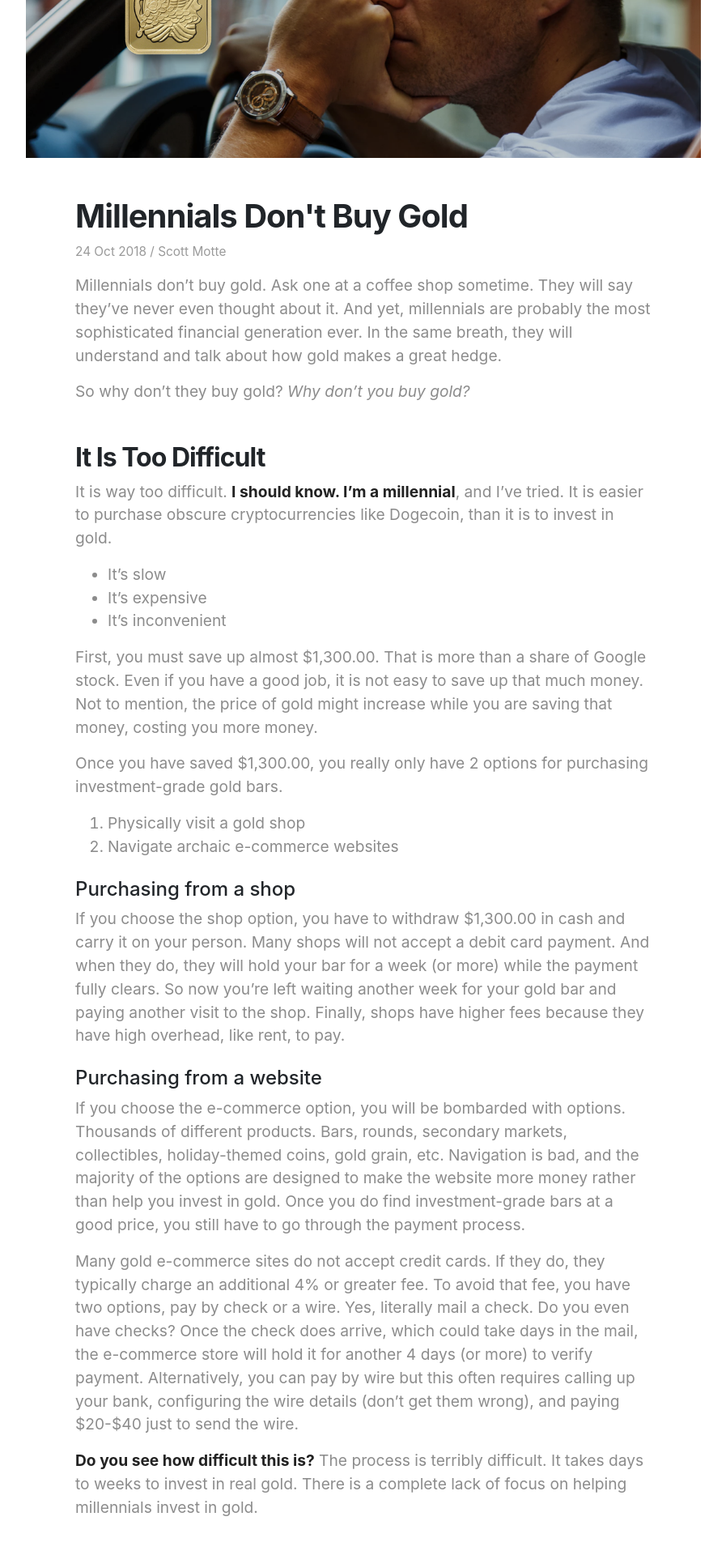
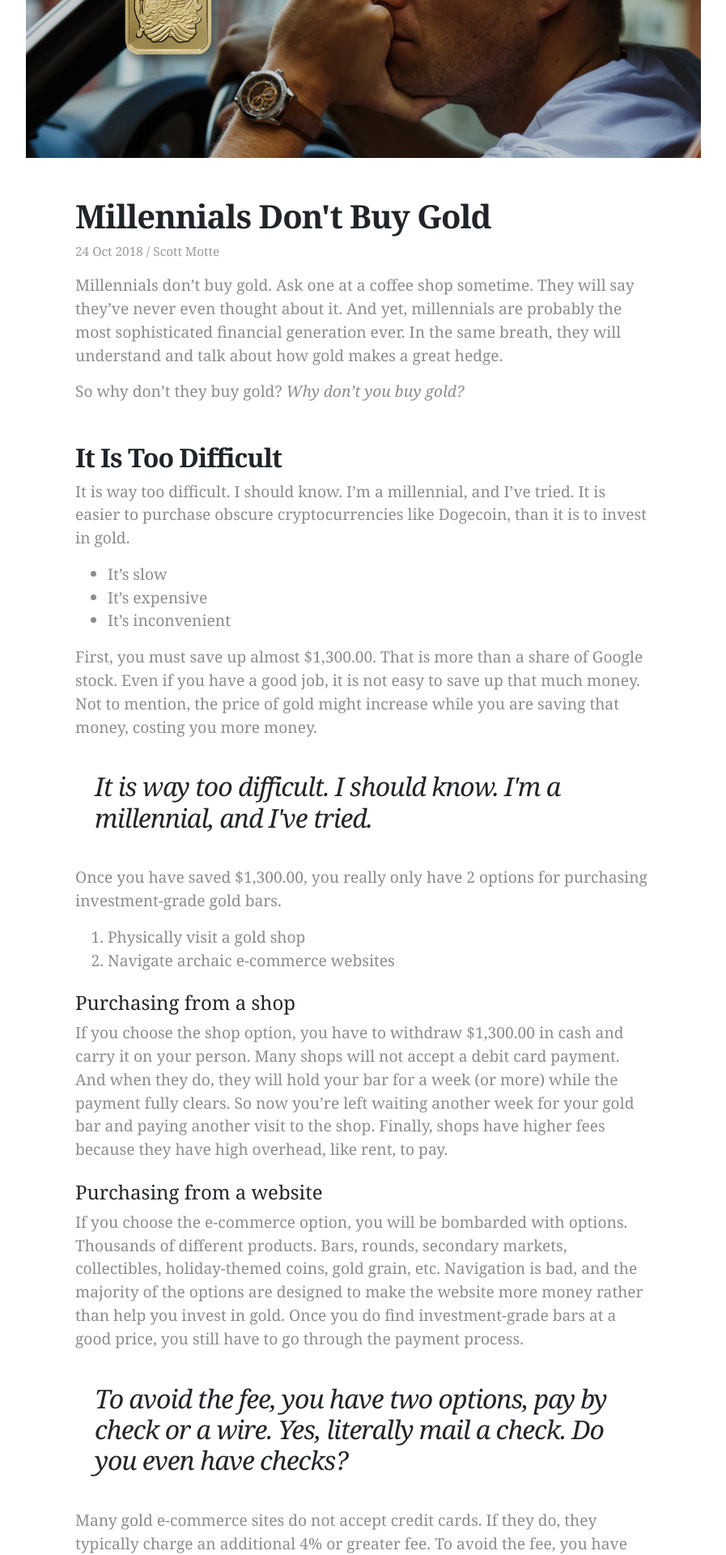
Before and after one commit to alloyX/alloyx.github.io, a Jekyll site: the page built from _posts/2018-10-24-millennials-dont-buy-gold.md, in a window 1280 px wide. Shown: the part 307-2227 px from the top of the page at 81% size, without its empty margins (191-1088 px from the left). Built offline with Jekyll 4.4.1, drawn with Linux system fonts in a browser that asks for light colours; some of the changed text lies outside the part shown.

Commit message:
Adjustments

```diff
--- a/_posts/2018-10-24-millennials-dont-buy-gold.md
+++ b/_posts/2018-10-24-millennials-dont-buy-gold.md
@@ -15,13 +15,17 @@ So why don't they buy gold? *Why don't you buy gold?*
 
 <h2 class="mt-5">It Is Too Difficult</h2>
 
-It is way too difficult. **I should know. I'm a millennial**, and I've tried. It is easier to purchase obscure cryptocurrencies like Dogecoin, than it is to invest in gold.
+It is way too difficult. I should know. I'm a millennial, and I've tried. It is easier to purchase obscure cryptocurrencies like Dogecoin, than it is to invest in gold.
 
 * It's slow
 * It's expensive
 * It's inconvenient
 
 First, you must save up almost $1,300.00. That is more than a share of Google stock. Even if you have a good job, it is not easy to save up that much money. Not to mention, the price of gold might increase while you are saving that money, costing you more money.
+
+<blockquote class="p-4">
+It is way too difficult. I should know. I'm a millennial, and I've tried.
+</blockquote>
 
 Once you have saved $1,300.00, you really only have 2 options for purchasing investment-grade gold bars.
 
@@ -36,7 +40,11 @@ If you choose the shop option, you have to withdraw $1,300.00 in cash and carry
 
 If you choose the e-commerce option, you will be bombarded with options. Thousands of different products. Bars, rounds, secondary markets, collectibles, holiday-themed coins, gold grain, etc. Navigation is bad, and the majority of the options are designed to make the website more money rather than help you invest in gold. Once you do find investment-grade bars at a good price, you still have to go through the payment process.
 
-Many gold e-commerce sites do not accept credit cards. If they do, they typically charge an additional 4% or greater fee. To avoid that fee, you have two options, pay by check or a wire. Yes, literally mail a check. Do you even have checks? Once the check does arrive, which could take days in the mail, the e-commerce store will hold it for another 4 days (or more) to verify payment. Alternatively, you can pay by wire but this often requires calling up your bank, configuring the wire details (don't get them wrong), and paying $20-$40 just to send the wire.
+<blockquote class="p-4">
+To avoid the fee, you have two options, pay by check or a wire. Yes, literally mail a check. Do you even have checks?
+</blockquote>
+
+Many gold e-commerce sites do not accept credit cards. If they do, they typically charge an additional 4% or greater fee. To avoid the fee, you have two options, pay by check or a wire. Yes, literally mail a check. Do you even have checks? Once the check does arrive, which could take days in the mail, the e-commerce store will hold it for another 4 days (or more) to verify payment. Alternatively, you can pay by wire but this often requires calling up your bank, configuring the wire details (don't get them wrong), and paying $20-$40 just to send the wire.
 
 **Do you see how difficult this is?** The process is terribly difficult. It takes days to weeks to invest in real gold. There is a complete lack of focus on helping millennials invest in gold.
 
--- a/_sass/main.scss
+++ b/_sass/main.scss
@@ -6,6 +6,7 @@
 
 html, body {
   font-family: "SF Pro Text", "SF Pro Icons", "Helvetica Neue", Helvetica, Arial, sans-serif;
+  font-family: Georgia, Cambria, "Times New Roman", Times, serif;
   font-size: 1rem;
   height: 100%;
   -webkit-font-smoothing: antialiased;
@@ -139,3 +140,11 @@ li.borderless {
     padding: 0.5rem;
   }
 }
+
+blockquote {
+  font-size: 2.0rem;
+  font-family: Georgia, Cambria, "Times New Roman", Times, serif;
+  font-style: italic;
+  letter-spacing: -1px;
+  line-height: 120%;
+}
```
